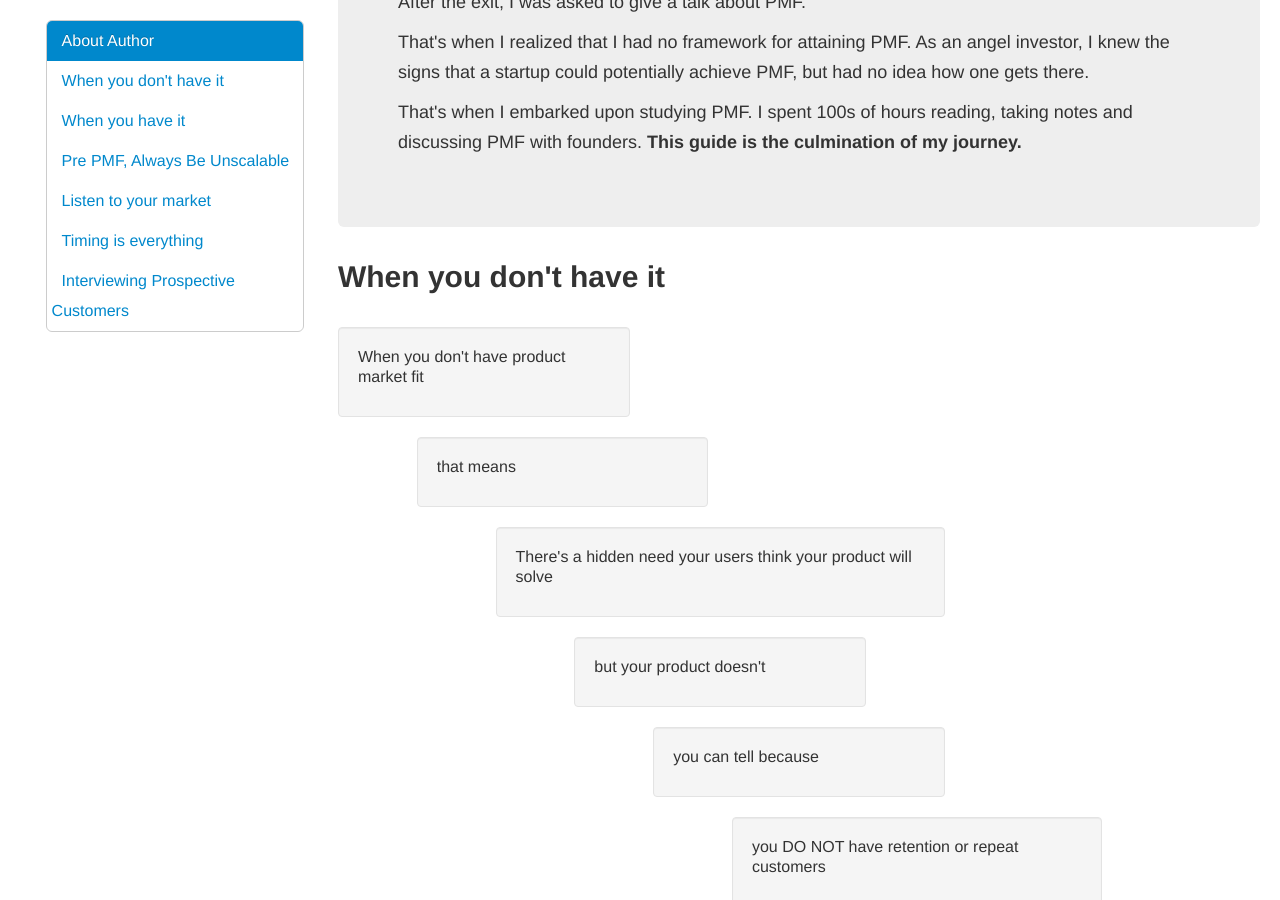
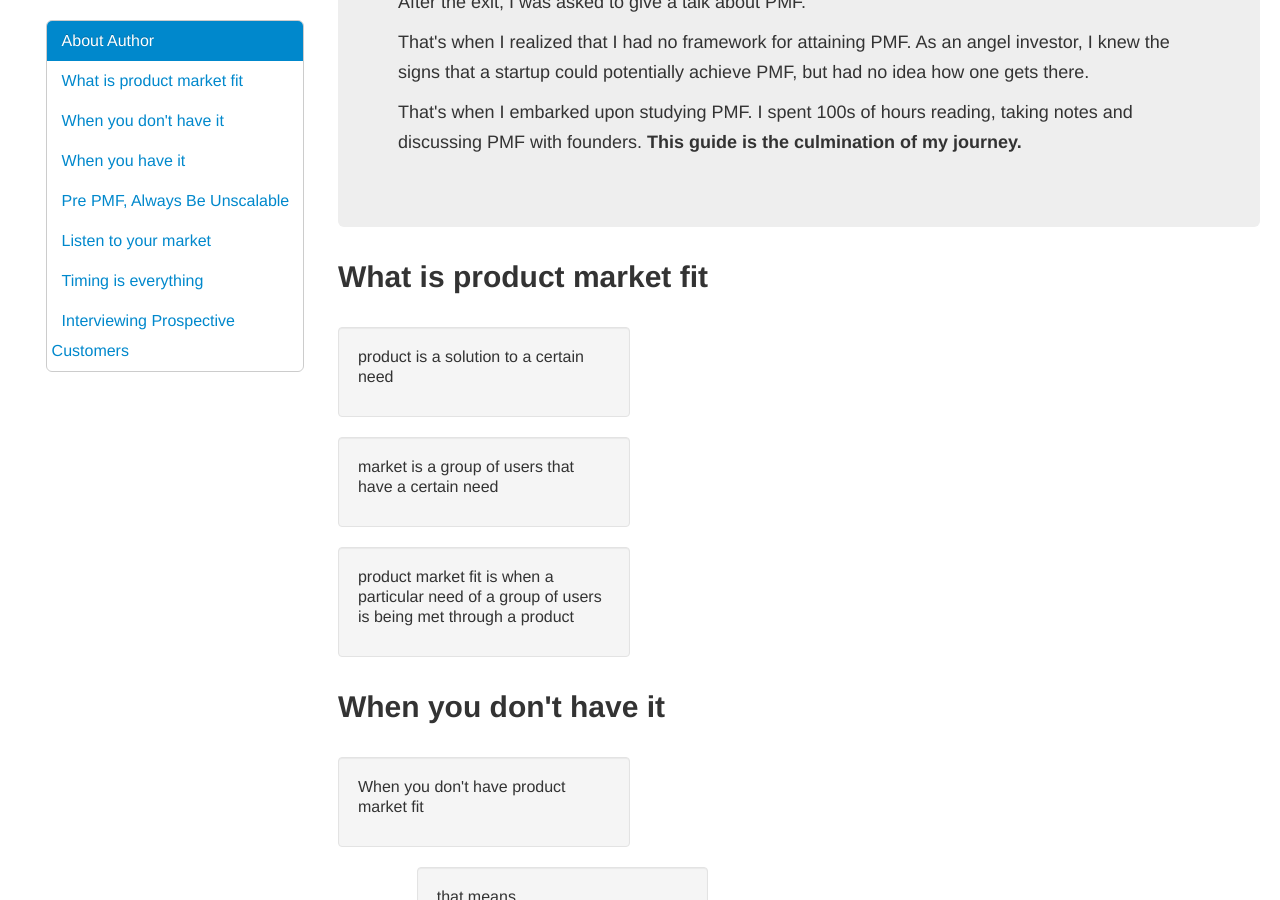
Before and after one commit to katpavan/katpavan.github.io, a Jekyll site: the page test.html, which Jekyll copies as it is, in a window 1280 px wide and 900 px high, scrolled down 393 px. Built offline with Jekyll 4.4.1, drawn with Linux system fonts in a browser that asks for light colours.

Commit message:
what is it + where I am in the guide

```diff
--- a/test.html
+++ b/test.html
@@ -88,6 +88,29 @@
 
                         <p>That's when I embarked upon studying PMF. I spent 100s of hours reading, taking notes and discussing PMF with founders. <b>This guide is the culmination of my journey.</b></p>
                 </div>
+
+                <h2>What is product market fit</h2>
+
+                    <div>
+                        <br>
+                        <div class="row-fluid">
+                            <div class="span4 well">
+                                <p>product is a solution to a certain need</p>
+                            </div>
+                        </div>
+
+                        <div class="row-fluid">
+                            <div class="span4 well">
+                                <p>market is a group of users that have a certain need</p>
+                            </div>
+                        </div>
+
+                        <div class="row-fluid">
+                            <div class="span4 well">
+                                <p>product market fit is when a particular need of a group of users is being met through a product</p>
+                            </div>
+                        </div>
+                    </div>
 
                 <h2>When you don't have it</h2>
 
```
Also changed, not shown: product-market-fit.md (+2 -0 lines), template.html (added, +67 -0 lines).
